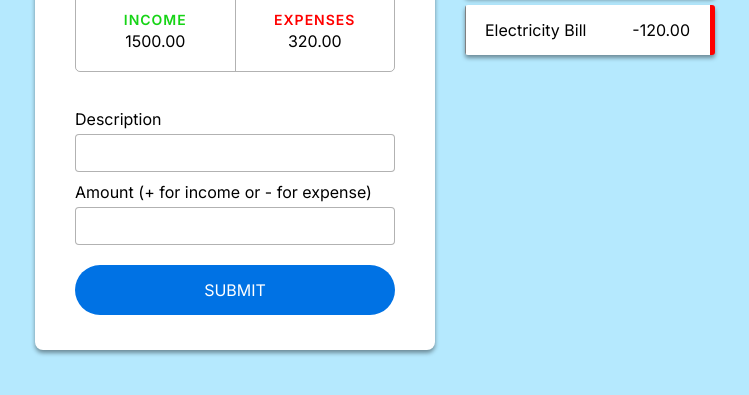
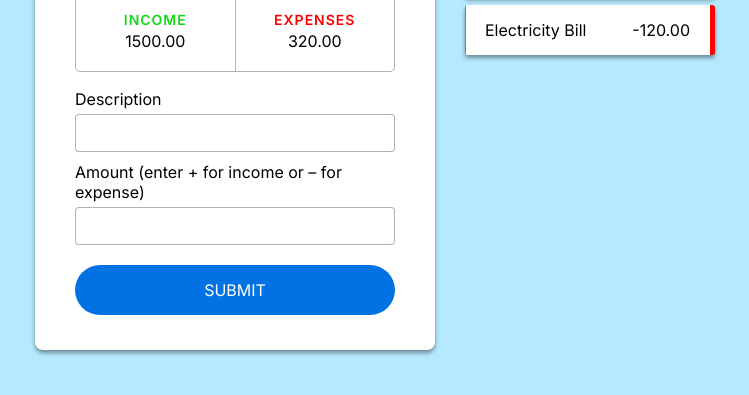
Before and after one commit to AryanPatel1918/balance-tracker, a plain HTML site: page index.html in a window 1280 px wide. Shown: the part 295-690 px from the top of the page, without its empty margins (265-1014 px from the left). Drawn offline with Linux system fonts and the light colour scheme.

Commit message:
Change label text for amount

```diff
--- a/index.html
+++ b/index.html
@@ -36,7 +36,7 @@
                 <label class="label" for="description">Description</label>
                 <input id="description" type="text" class="input" required>
 
-                <label class="label" for="amount">Amount (+ for income or - for expense)</label>
+                <label class="label" for="amount">Amount (enter + for income or – for expense)</label>
                 <input id="amount" type="number" step="0.01" class="input" required>
 
                 <button type="submit" class="submit-btn">Submit</button>
```
